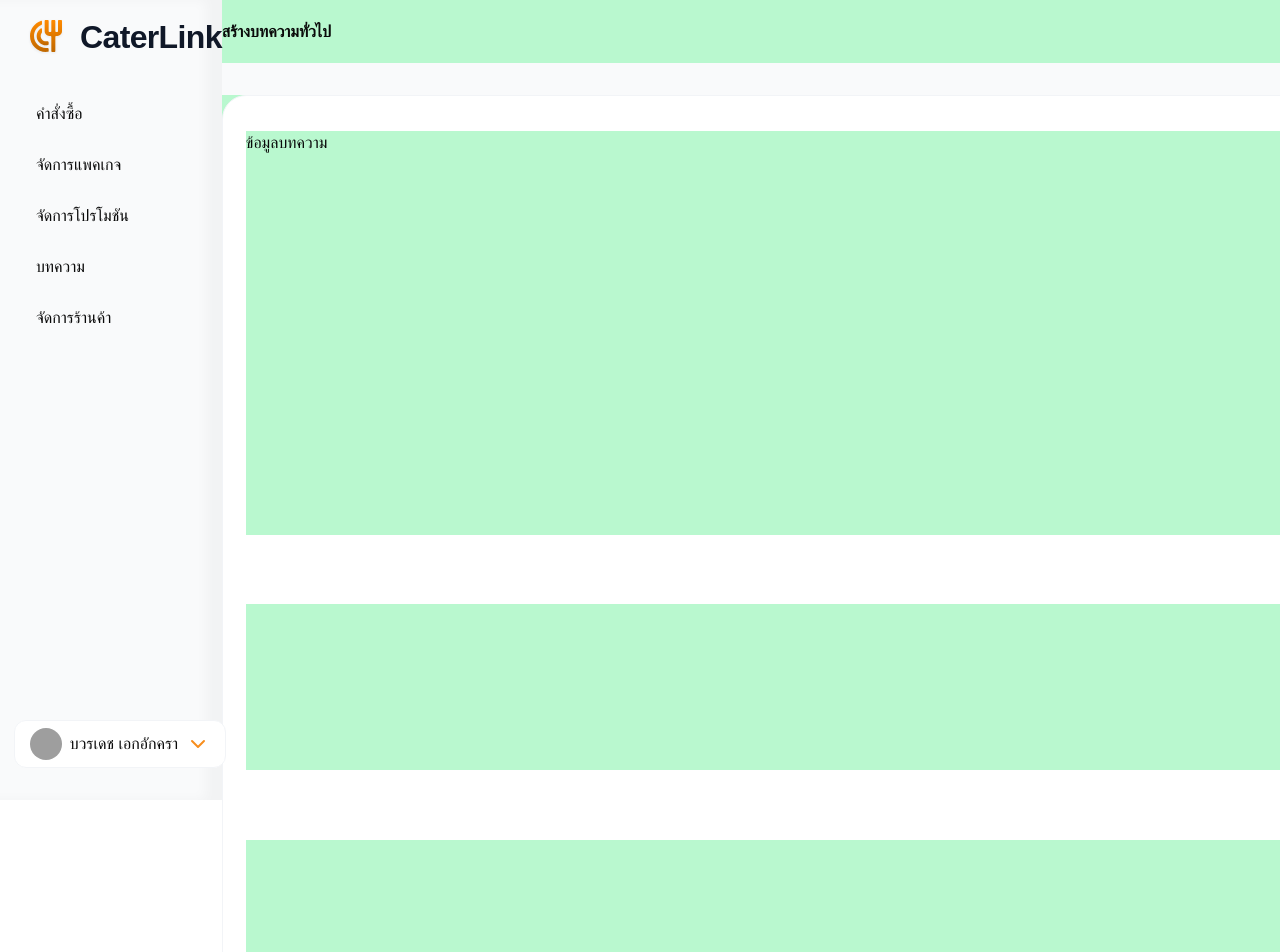
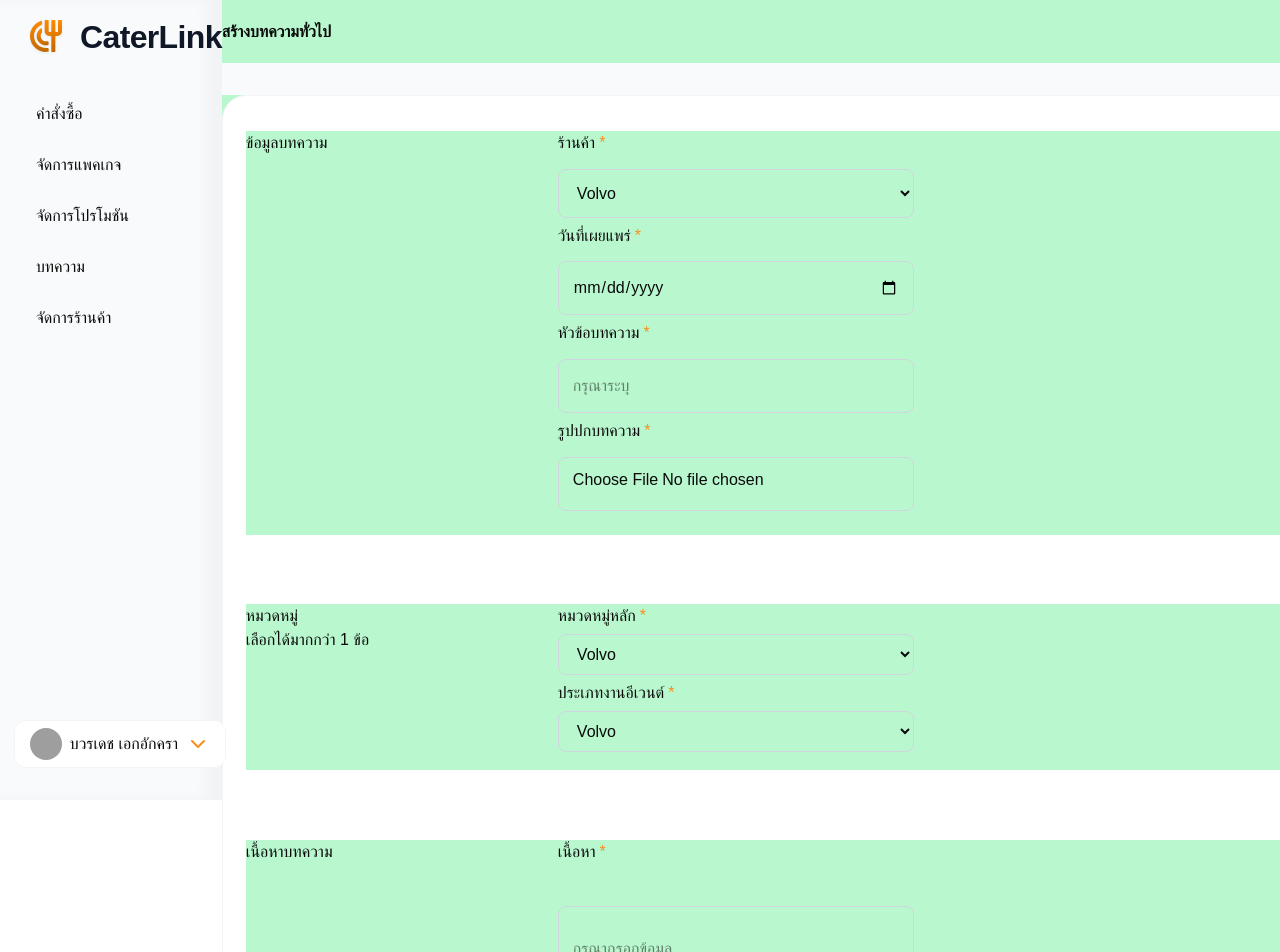
Before and after one commit to prompipat/SoftDev_Frontend, a React (Vite) app: page /writeblog in a window 1280 px wide. Shown: the top 952 px of the page. Built offline with nearby package versions, Linux system fonts and the light colour scheme; grey boxes are pictures that could not be loaded; a web font is replaced by a local one.

Commit message:
17/9/2568 - not link api

```diff
--- a/src/components/ui/Navbar-rest-custom.jsx
+++ b/src/components/ui/Navbar-rest-custom.jsx
@@ -3,7 +3,7 @@ import { ChevronDown } from "lucide-react";
 
 function NavbarRestCustom(){
     return (
-        <div className="relative w-[240px] h-auto bg-[#F9FAFB] shadow-[inset_-16px_0_12px_rgba(0,0,0,0.03)]">
+        <div className="relative w-[240px] h-auto bg-[#F9FAFB] shadow-[inset_-16px_0_14px_rgba(0,0,0,0.03)]">
             {/* Logo wrap */}
             <div className="flex items-center pt-[19px] pl-[28px] pb-[33px] gap-[16px]">
                 <Logo className="w-[32px] h-[32px]"/>
--- a/src/pages/WriteBlog.jsx
+++ b/src/pages/WriteBlog.jsx
@@ -5,6 +5,16 @@ import { Button } from "@/components/ui/button";
 import NavbarRestCustom from "../components/ui/Navbar-rest-custom";
 
 function WriteBlog() {
+
+  const [Payload,setPayload] = useState({
+    restaurant:"",
+    timestamp:"",
+    title:"",
+    imgurl:"",
+    category:"",
+    type:"",
+    detail:""
+  })
 
   return (
     <>
@@ -23,20 +33,85 @@ function WriteBlog() {
                 {/* Table */}
                 <div className="grid justify-center items-center border-[1px] border-[#F2F4F7] rounded-[24px] w-[1104px] h-[934px] bg-white">
                     {/* Content (Blog Infomation) */}
-                    <div className="flex gap-[32px] w-[1056px] h-[404px] bg-green-200">
-                        <p className="font-[14px]">ข้อมูลบทความ</p>
+                    <div className="flex w-[1056px] h-[404px] bg-green-200">
+                        <p className="font-[14px] w-[312px]">ข้อมูลบทความ</p>
                         {/* Input Field */}
+                        <form className="grid w-[356px] gap-[6px] mb-[24px]">
+                            <label><p className="flex">ร้านค้า<p className="text-[#F78E1E] pl-[4px]">*</p></p></label>
+                            <select id="restaurants" className="pl-[14px] pr-[14px] pt-[10px] pb-[10px] border-[1px] border-[#D0D5DD] rounded-md">
+                                <option value="volvo">Volvo</option>
+                                <option value="saab">Saab</option>
+                                <option value="fiat">Fiat</option>
+                                <option value="audi">Audi</option>
+                            </select>
 
+                            <label><p className="flex">วันที่เผยแพร่ <p className="text-[#F78E1E] pl-[4px]">*</p></p></label>
+                            <input
+                            type="date"
+                            id="timestamp"
+                            value={Payload.timestamp}
+                            placeholder="เลือกข้อมูล"
+                            className="pl-[14px] pr-[14px] pt-[10px] pb-[10px] border-[1px] border-[#D0D5DD] rounded-md"
+                            />
+                            <label><p className="flex">หัวข้อบทความ <p className="text-[#F78E1E] pl-[4px]">*</p></p></label>
+                            <input
+                            type="text"
+                            id="title"
+                            value={Payload.title}
+                            placeholder="กรุณาระบุ"
+                            className="pl-[14px] pr-[14px] pt-[10px] pb-[10px] border-[1px] border-[#D0D5DD] rounded-md"
+                            />
+                            <label><p className="flex">รูปปกบทความ <p className="text-[#F78E1E] pl-[4px]">*</p></p></label>
+                            <input
+                            type="file"
+                            id="img"
+                            value={Payload.imgurl}
+                            className="pl-[14px] pr-[14px] pt-[10px] pb-[10px] border-[1px] border-[#D0D5DD] rounded-md"
+                            />
+                        </form>
                     </div>
 
                     {/* Content (Blog Category) */}
-                    <div className=" pt-[24px] pb-[65px] w-[1056px] h-[166px] bg-green-200">
+                    <div className="flex w-[1056px] h-[166px] bg-green-200">
+                        <p className="font-[14px] w-[312px]">
+                            หมวดหมู่ <br/>
+                            เลือกได้มากกว่า 1 ข้อ
+                        </p>
+                        {/* Input Field */}
+                        <form className="grid w-[356px] gap-[6px] mb-[24px]">
+                            <label><p className="flex">หมวดหมู่หลัก<p className="text-[#F78E1E] pl-[4px]">*</p></p></label>
+                            <select id="category" className="pl-[14px] pr-[14px] pt-[10px] pb-[10px] border-[1px] border-[#D0D5DD] rounded-md">
+                                <option value="volvo">Volvo</option>
+                                <option value="saab">Saab</option>
+                                <option value="fiat">Fiat</option>
+                                <option value="audi">Audi</option>
+                            </select>
 
+                            <label><p className="flex">ประเภทงานอีเวนต์ <p className="text-[#F78E1E] pl-[4px]">*</p></p></label>
+                            <select id="type" className="pl-[14px] pr-[14px] pt-[10px] pb-[10px] border-[1px] border-[#D0D5DD] rounded-md">
+                                <option value="volvo">Volvo</option>
+                                <option value="saab">Saab</option>
+                                <option value="fiat">Fiat</option>
+                                <option value="audi">Audi</option>
+                            </select>
+
+                        </form>
                     </div>
 
                     {/* Content (Blog Category) */}
-                    <div className="pt-[24px] w-[1056px] h-[153px] bg-green-200">
-
+                    <div className="flex w-[1056px] h-[153px] bg-green-200">
+                        <p className="font-[14px] w-[312px]">เนื้อหาบทความ</p>
+                        {/* Input Field */}
+                        <form className="grid w-[356px]">
+                            <label className="h-fit"><p className="flex">เนื้อหา <p className="text-[#F78E1E] pl-[4px]">*</p></p></label>
+                            <input
+                            type="textarea"
+                            id="detail"
+                            value={Payload.detail}
+                            placeholder="กรุณากรอกข้อมูล"
+                            className="pl-[14px] pr-[14px] pt-[10px] pb-[10px] border-[1px] border-[#D0D5DD] rounded-md"
+                            />
+                        </form>
                     </div>
                 </div>
             </div>
```
